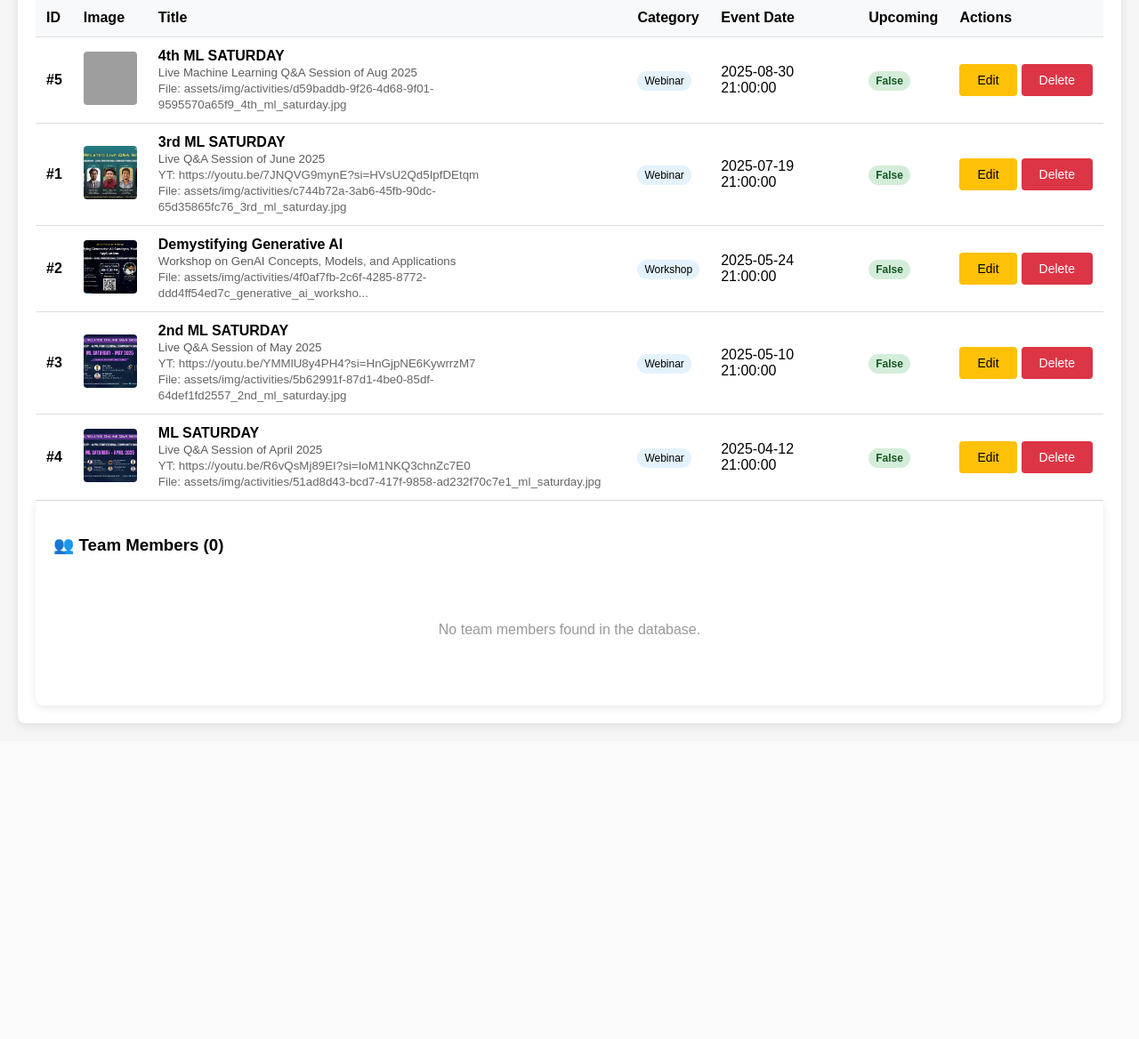
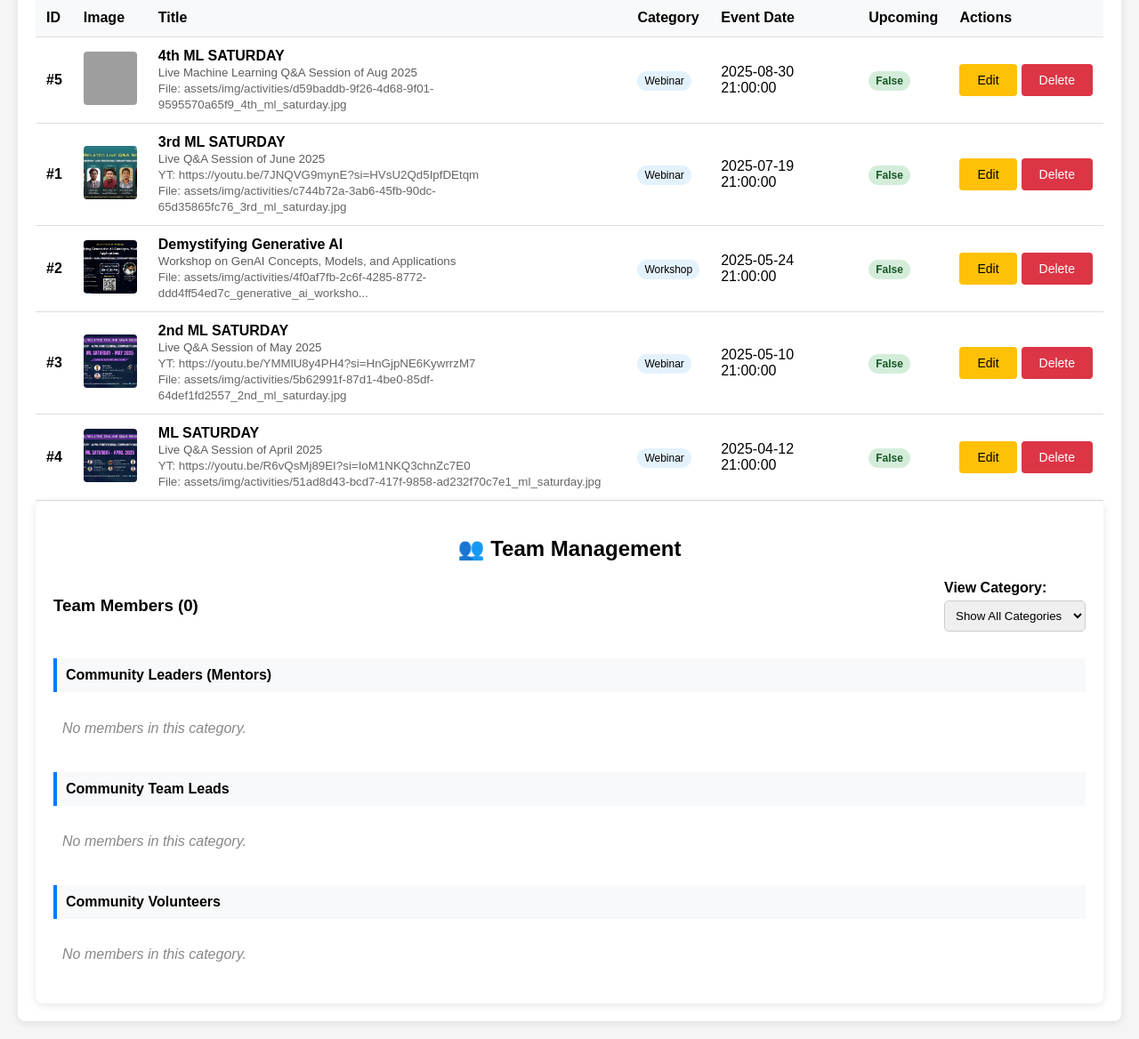
Before and after one commit to aimlcommunitybd/aimlcommunitybd, a Flask app: page /admin in a window 1280 px wide. Shown: the part 1117-2285 px from the top of the page at 89% size. Before the commit the page ends 1935 px from the top, so only its background shows below. Run offline with Flask 3, Linux system fonts and the light colour scheme; a user stored in the database is signed in; grey boxes are pictures that could not be loaded.

Commit message:
feat: category wise filter option for team members at admin UI

```diff
--- a/src/app/templates/admin/dashboard.html
+++ b/src/app/templates/admin/dashboard.html
@@ -255,8 +255,32 @@
 
         <!-- Team Table -->
         <div class="container mt-5">
-          <h3>👥 Team Members ({{ team_members|length }})</h3>
-          {% if team_members %}
+          <h2 style="text-align: center">👥 Team Management</h2>
+          <div style="display: flex; justify-content: space-between; align-items: center; margin-bottom: 20px;">
+            <h3>Team Members ({{ team_members|length }})</h3>
+            <div class="filter-group">
+              <label for="teamFilter" style="font-weight: bold; margin-right: 10px;">View Category:</label>
+              <select id="teamFilter" style="padding: 8px; border-radius: 5px; border: 1px solid #ccc;">
+                <option value="all">Show All Categories</option>
+                <option value="mentor">Community Leaders</option>
+                <option value="management">Team Leads</option>
+                <option value="volunteer">Volunteers</option>
+              </select>
+            </div>
+          </div>
+          {% set roles = [
+            {'id': 'mentor', 'title': 'Community Leaders (Mentors)'},
+            {'id': 'management', 'title': 'Community Team Leads'},
+            {'id': 'volunteer', 'title': 'Community Volunteers'} ]
+          %}
+          {% for role in roles %}
+          <div class="team-category-wrapper" data-role="{{ role.id }}">
+            <h4 style="background: #f8f9fa; padding: 10px; border-left: 4px solid #007bff; margin-top: 30px;">
+              {{ role.title }}
+            </h4>
+            {% set members = team_members | selectattr("community_role", "equalto", role.id) | list %}
+
+            {% if members %}
             <table>
               <thead>
                 <tr>
@@ -269,7 +293,7 @@
                 </tr>
               </thead>
               <tbody>
-              {% for member in team_members %}
+                {% for member in members %}
                 <tr>
                   <td><strong>#{{ member.id }}</strong></td>
                   <td>
@@ -361,10 +385,10 @@
               </tbody>
             </table>
             {% else %}
-          <div style="text-align:center; padding:40px; color:#999;">
-            <p>No team members found in the database.</p>
+            <p style="padding: 10px; color: #888; font-style: italic;">No members in this category.</p>
+            {% endif %}
           </div>
-          {% endif %}
+          {% endfor %}
         </div>
     </div>
 
@@ -394,6 +418,19 @@
           }
         }
       });
+      // Dropdown Filter Logic
+      document.getElementById('teamFilter')?.addEventListener('change', function(e) {
+        const selectedRole = e.target.value;
+        const wrappers = document.querySelectorAll('.team-category-wrapper');
+
+        wrappers.forEach(wrapper => {
+          if (selectedRole === 'all') {
+            wrapper.style.display = 'block';
+          } else {
+            wrapper.style.display = wrapper.getAttribute('data-role') === selectedRole ? 'block' : 'none';
+          }
+        });
+      });
     </script>
 </body>
 </html>
```
Lines whose indentation alone changed are shown as unchanged.
